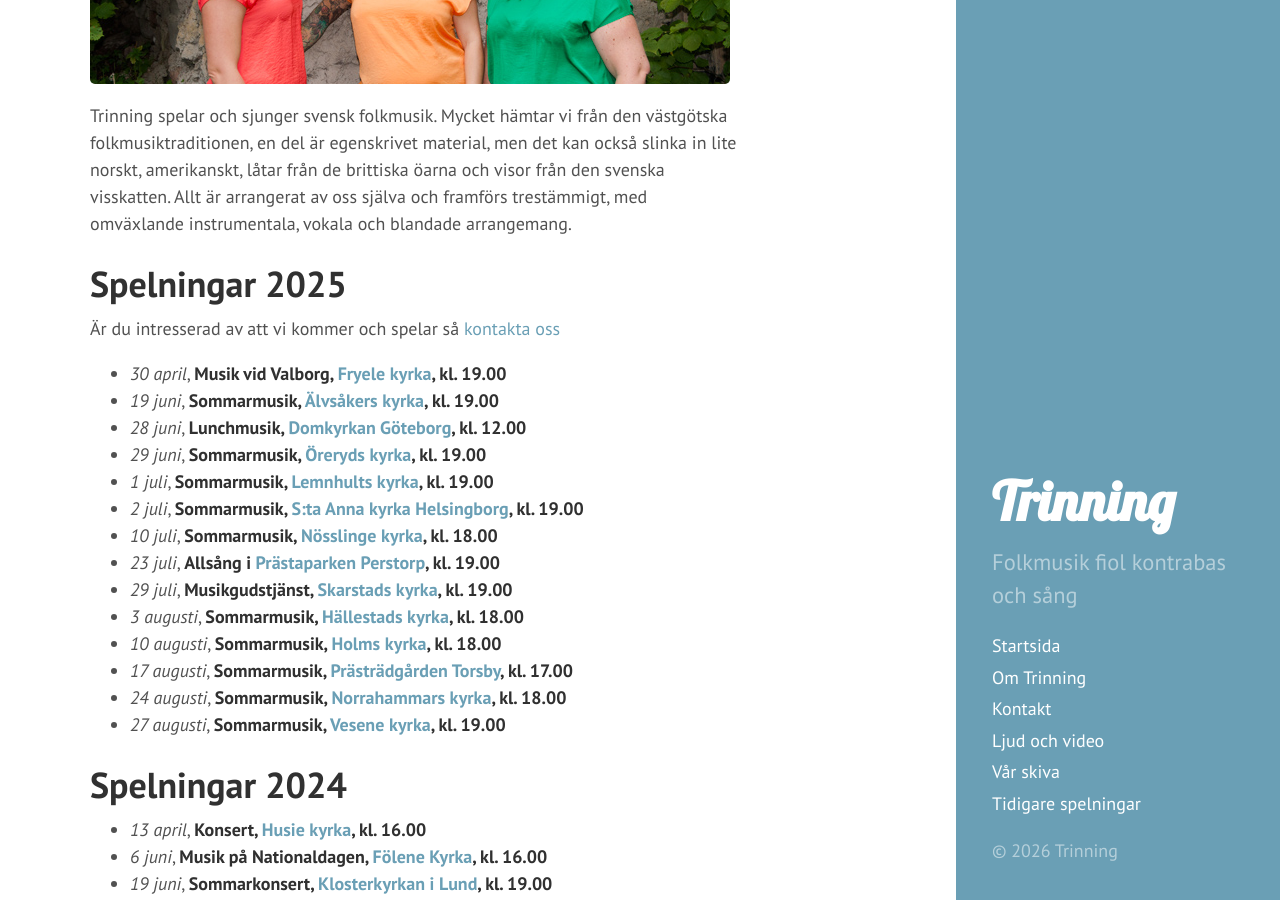
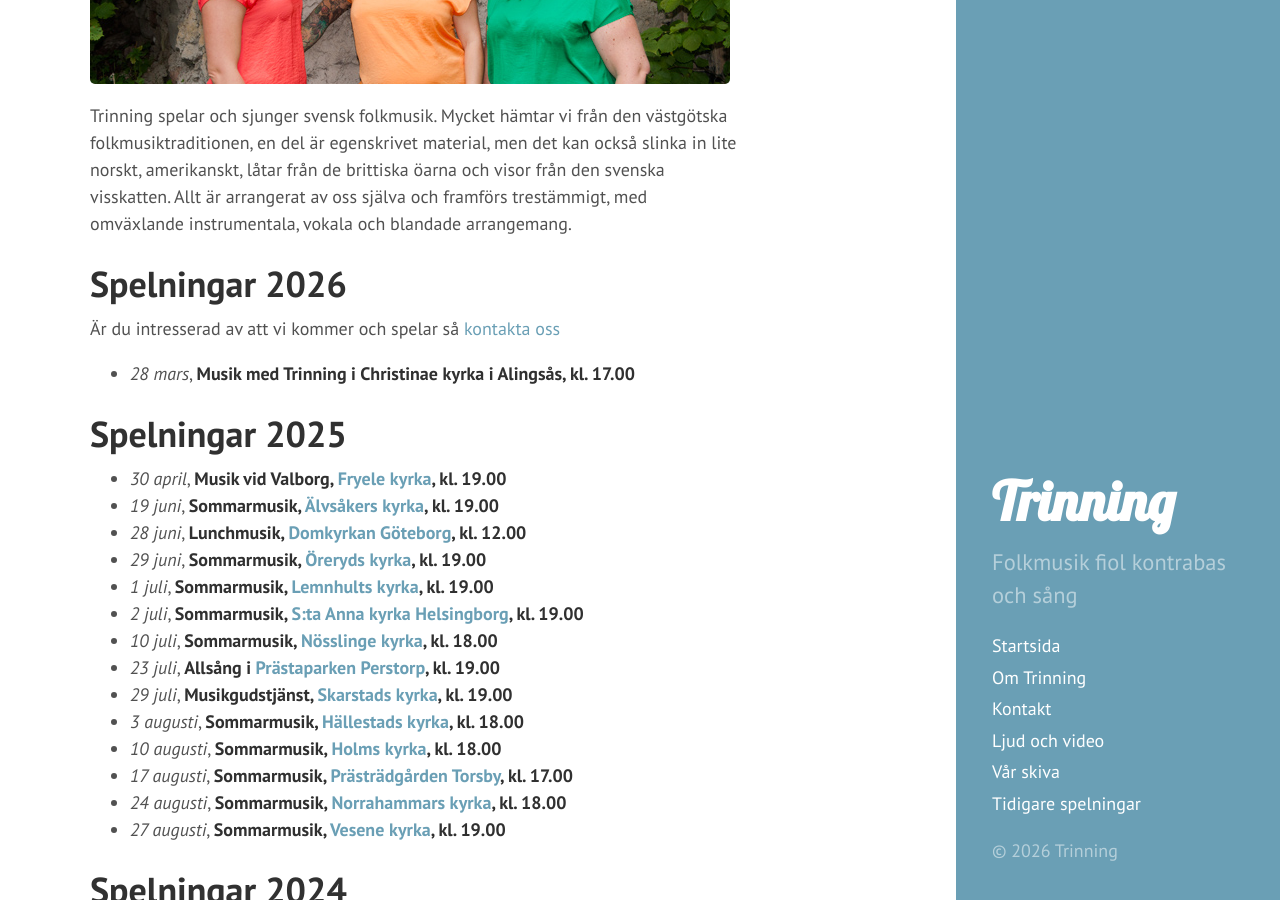
Before and after one commit to trinning/trinning.github.io, a Jekyll site: the page built from index.md, in a window 1280 px wide and 900 px high, scrolled down 333 px. Built offline with Jekyll 4.4.1, drawn with Linux system fonts in a browser that asks for light colours.

Commit message:
Lagt till spelning

```diff
--- a/index.md
+++ b/index.md
@@ -11,8 +11,11 @@ published: true
 Trinning spelar och sjunger svensk folkmusik. Mycket hämtar vi från den västgötska folkmusiktraditionen, en del är egenskrivet material, men det kan också slinka
 in lite norskt, amerikanskt, låtar från de brittiska öarna och visor från den svenska visskatten. Allt är arrangerat av oss själva och framförs trestämmigt, med omväxlande instrumentala, vokala och blandade arrangemang.
 
+# Spelningar 2026
+Är du intresserad av att vi kommer och spelar så [kontakta oss](/kontakt)
+* *28 mars*, **Musik med Trinning i Christinae kyrka i Alingsås, kl. 17.00**
+
 # Spelningar 2025
-Är du intresserad av att vi kommer och spelar så [kontakta oss](/kontakt)
 * *30 april*, **Musik vid Valborg, [Fryele kyrka](https://maps.app.goo.gl/KTtytmoXQFw1pnDA9 "Karta till spelningen"), kl. 19.00**
 * *19 juni*, **Sommarmusik, [Älvsåkers kyrka](https://maps.app.goo.gl/sov2MYTTdkHXaMxV7 "Karta till spelningen"), kl. 19.00**
 * *28 juni*, **Lunchmusik, [Domkyrkan Göteborg](https://maps.app.goo.gl/VF7dXebdyHogwtiV7 "Karta till spelningen"), kl. 12.00**
```
